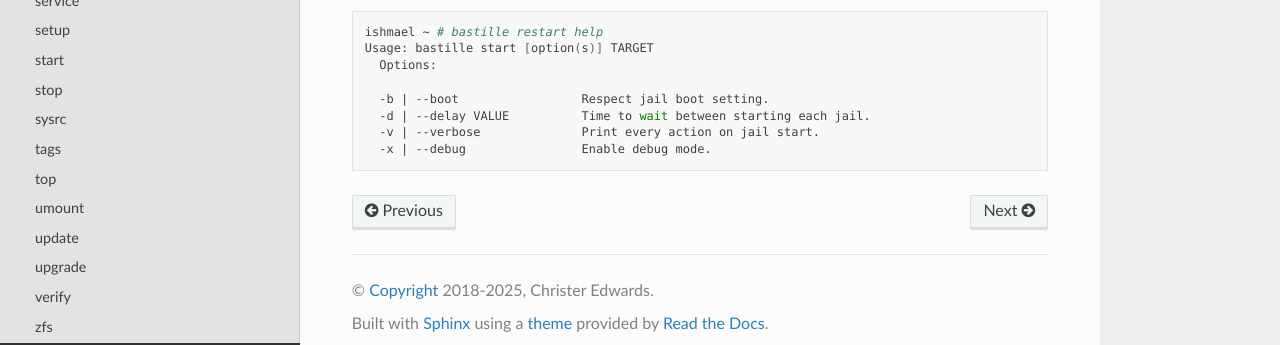
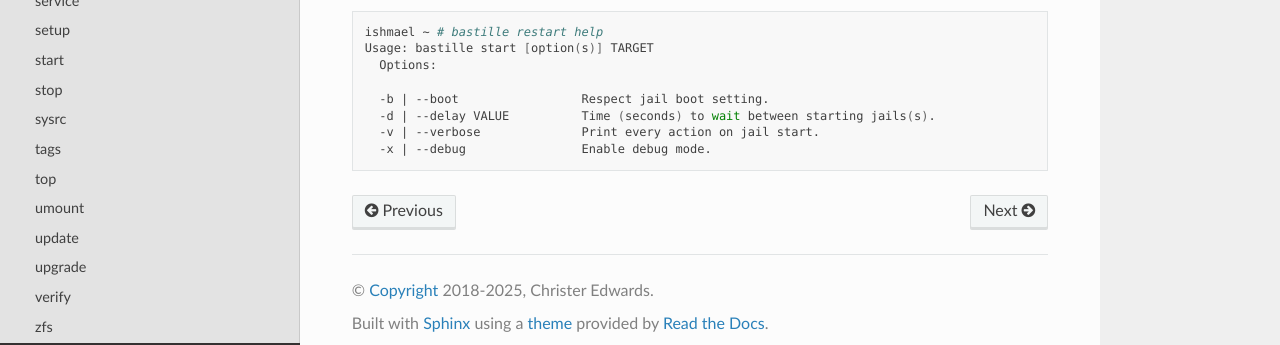
Before and after one commit to BastilleBSD/bastille, a Sphinx documentation site: the page built from docs/chapters/subcommands/restart.rst, in a window 1280 px wide. Shown: the part 348-693 px from the top of the page. Built offline with Sphinx 7.4.7 and the Read the Docs theme 3.1.0, drawn with Linux system fonts in a browser that asks for light colours.

Commit message:
Update restart.rst

```diff
--- a/docs/chapters/subcommands/restart.rst
+++ b/docs/chapters/subcommands/restart.rst
@@ -19,6 +19,6 @@ Restart jail(s).
     Options:
 
     -b | --boot                 Respect jail boot setting.
-    -d | --delay VALUE          Time to wait between starting each jail.
+    -d | --delay VALUE          Time (seconds) to wait between starting jails(s).
     -v | --verbose              Print every action on jail start.
     -x | --debug                Enable debug mode.
```
